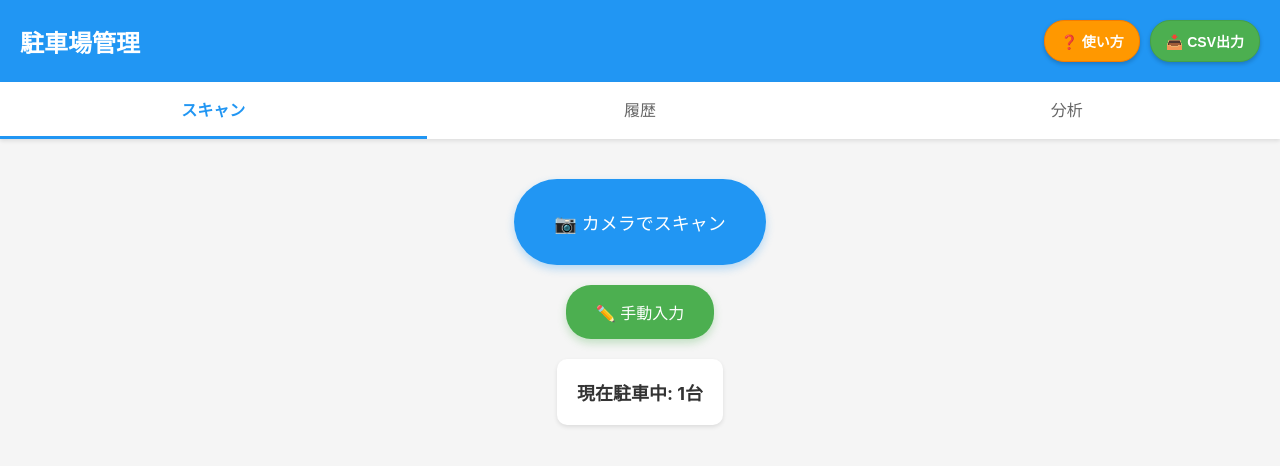
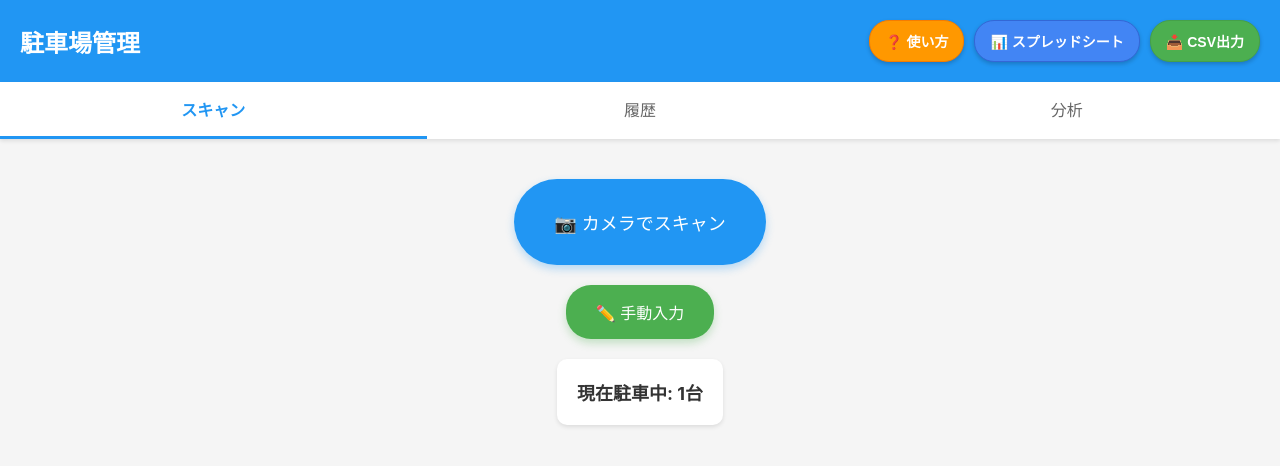
Before and after one commit to Ykuroyy/park-app, a React (Vite) app: page / in a window 1280 px wide. Shown: the top 466 px of the page. Built offline with nearby package versions, Linux system fonts and the light colour scheme.

Commit message:
スキャン性能アップ

```diff
--- a/src/App.css
+++ b/src/App.css
@@ -73,6 +73,32 @@
 }
 
 .guide-button:active {
+  transform: scale(0.95);
+}
+
+.sheets-button {
+  background-color: #4285F4;
+  border: 1px solid #3367D6;
+  color: white;
+  padding: 10px 15px;
+  border-radius: 20px;
+  cursor: pointer;
+  font-size: 14px;
+  font-weight: bold;
+  display: flex;
+  align-items: center;
+  gap: 5px;
+  transition: all 0.2s;
+  box-shadow: 0 2px 4px rgba(0,0,0,0.2);
+}
+
+.sheets-button:hover {
+  background-color: #3367D6;
+  transform: scale(1.05);
+  box-shadow: 0 4px 8px rgba(0,0,0,0.3);
+}
+
+.sheets-button:active {
   transform: scale(0.95);
 }
 
@@ -424,6 +450,11 @@
     font-size: 12px;
   }
 
+  .sheets-button {
+    padding: 8px 10px;
+    font-size: 11px;
+  }
+
   .guide-modal {
     max-height: 70vh;
   }
--- a/src/App.tsx
+++ b/src/App.tsx
@@ -111,6 +111,8 @@ function App() {
     }
 
     try {
+      // UTF-8 BOMを追加して文字化けを防ぐ
+      const BOM = '\uFEFF';
       const csvContent = [
         'ID,車番,入場時刻,退場時刻,滞在時間(分)',
         ...parkingRecords.map(r =>
@@ -122,7 +124,7 @@ function App() {
 
       console.log('CSVコンテンツ:', csvContent);
 
-      const blob = new Blob([csvContent], { type: 'text/csv;charset=utf-8;' });
+      const blob = new Blob([BOM + csvContent], { type: 'text/csv;charset=utf-8;' });
       const link = document.createElement('a');
       const url = URL.createObjectURL(blob);
 
@@ -142,11 +144,70 @@ function App() {
       console.log('CSV出力完了');
 
       // 成功メッセージ（スマホ向けに詳細に）
-      alert('CSVファイルのダウンロードを開始しました。\n\n📱 確認方法:\n• iPhone: ファイルアプリ → ダウンロード\n• Android: ファイルマネージャー → Download\n\n📊 開き方:\n• Googleスプレッドシート\n• Excel\n• Numbers (iOS)');
+      alert('CSVファイルのダウンロードを開始しました。\n\n📱 確認方法:\n• iPhone: ファイルアプリ → ダウンロード\n• Android: ファイルマネージャー → Download\n\n📊 開き方:\n• CSVファイルをタップ → 共有 → Googleスプレッドシート\n• または Numbers/Excel で開く\n\n✅ UTF-8 BOM付きで文字化けを防止済み');
 
     } catch (error) {
       console.error('CSV出力エラー:', error);
       alert('CSVファイルの出力中にエラーが発生しました。');
+    }
+  };
+
+  const exportToGoogleSheets = () => {
+    console.log('Googleスプレッドシート出力開始');
+
+    if (parkingRecords.length === 0) {
+      alert('出力するデータがありません。まず車両を登録してください。');
+      return;
+    }
+
+    try {
+      // TSV形式（タブ区切り）でデータを作成
+      const tsvContent = [
+        'ID\t車番\t入場時刻\t退場時刻\t滞在時間(分)',
+        ...parkingRecords.map(r =>
+          `${r.id}\t${r.plateNumber}\t${new Date(r.entryDate).toLocaleString('ja-JP')}\t${
+            r.exitDate ? new Date(r.exitDate).toLocaleString('ja-JP') : '駐車中'
+          }\t${r.duration || '計算中'}`
+        )
+      ].join('\n');
+
+      console.log('TSVコンテンツ:', tsvContent);
+
+      // クリップボードにコピー
+      if (navigator.clipboard && navigator.clipboard.writeText) {
+        navigator.clipboard.writeText(tsvContent).then(() => {
+          alert('データをクリップボードにコピーしました！\n\n📊 使い方:\n1. Googleスプレッドシートアプリを開く\n2. 新しいシートを作成\n3. セルA1をタップして貼り付け\n4. データが表形式で自動整理されます');
+        }).catch(() => {
+          // フォールバック: 手動コピー用のテキストエリアを表示
+          showCopyDialog(tsvContent);
+        });
+      } else {
+        // クリップボードAPIが使えない場合
+        showCopyDialog(tsvContent);
+      }
+
+    } catch (error) {
+      console.error('Googleスプレッドシート出力エラー:', error);
+      alert('データの出力中にエラーが発生しました。');
+    }
+  };
+
+  const showCopyDialog = (content: string) => {
+    const textarea = document.createElement('textarea');
+    textarea.value = content;
+    textarea.style.position = 'fixed';
+    textarea.style.left = '-9999px';
+    textarea.style.top = '-9999px';
+    document.body.appendChild(textarea);
+    textarea.select();
+
+    try {
+      document.execCommand('copy');
+      document.body.removeChild(textarea);
+      alert('データをクリップボードにコピーしました！\n\n📊 使い方:\n1. Googleスプレッドシートアプリを開く\n2. 新しいシートを作成\n3. セルA1をタップして貼り付け\n4. データが表形式で自動整理されます');
+    } catch (err) {
+      document.body.removeChild(textarea);
+      alert('コピーに失敗しました。手動でCSV出力をご利用ください。');
     }
   };
 
@@ -223,6 +284,9 @@ function App() {
         <div className="header-buttons">
           <button onClick={() => setShowGuide(true)} className="guide-button">
             ❓ 使い方
+          </button>
+          <button onClick={exportToGoogleSheets} className="sheets-button">
+            📊 スプレッドシート
           </button>
           <button onClick={exportToCSV} className="export-button">
             📥 CSV出力
--- a/src/components/CameraCapture.tsx
+++ b/src/components/CameraCapture.tsx
@@ -81,19 +81,41 @@ const CameraCapture: React.FC<CameraCaptureProps> = ({ onPlateDetected, onClose
       return;
     }
 
-    // キャンバスのサイズをビデオに合わせる
-    canvas.width = video.videoWidth || 640;
-    canvas.height = video.videoHeight || 480;
+    // キャンバスのサイズをビデオに合わせる（高解像度で処理）
+    const scale = 2; // 解像度を2倍に
+    canvas.width = (video.videoWidth || 640) * scale;
+    canvas.height = (video.videoHeight || 480) * scale;
 
     console.log('キャンバスサイズ:', canvas.width, 'x', canvas.height);
 
-    // ビデオフレームをキャンバスに描画
-    ctx.drawImage(video, 0, 0, canvas.width, canvas.height);
+    // ビデオフレームをキャンバスに描画（高解像度）
+    ctx.scale(scale, scale);
+    ctx.drawImage(video, 0, 0, canvas.width / scale, canvas.height / scale);
+
+    // 画像の前処理でコントラストを向上
+    const imageData = ctx.getImageData(0, 0, canvas.width, canvas.height);
+    const data = imageData.data;
+
+    // コントラストとシャープネスを向上
+    for (let i = 0; i < data.length; i += 4) {
+      // グレースケール変換
+      const gray = data[i] * 0.299 + data[i + 1] * 0.587 + data[i + 2] * 0.114;
+
+      // コントラスト強化
+      const enhanced = ((gray - 128) * 1.5) + 128;
+      const final = Math.max(0, Math.min(255, enhanced));
+
+      data[i] = final;     // R
+      data[i + 1] = final; // G
+      data[i + 2] = final; // B
+    }
+
+    ctx.putImageData(imageData, 0, 0);
 
     // 撮影した画像を保存して画面を静止
-    const imageData = canvas.toDataURL('image/jpeg', 0.8);
-    setCapturedImage(imageData);
-    console.log('撮影した画像データ:', imageData.substring(0, 100) + '...');
+    const capturedImageData = canvas.toDataURL('image/jpeg', 0.8);
+    setCapturedImage(capturedImageData);
+    console.log('撮影した画像データ:', capturedImageData.substring(0, 100) + '...');
 
     try {
       // Tesseract.jsでOCR実行
@@ -109,7 +131,10 @@ const CameraCapture: React.FC<CameraCaptureProps> = ({ onPlateDetected, onClose
         },
         // OCRの精度を向上させるオプション
         oem: '1', // LSTM OCRエンジンを使用
-        psm: '6', // 単一のブロックテキストとして処理
+        psm: '8', // 単語として処理（ナンバープレート用に最適化）
+        // 追加の精度向上設定
+        preserve_interword_spaces: '1',
+        tessedit_char_whitelist: '0123456789ABCDEFGHIJKLMNOPQRSTUVWXYZあいうえおかきくけこさしすせそたちつてとなにぬねのはひふへほまみむめもやゆよらりるれろわをん品川新宿渋谷世田谷練馬板橋足立葛飾江戸川台東墨田荒川北豊島中野杉並目黒大田港千代田中央文京江東横浜川崎相模厚木藤沢茅ヶ崎平塚小田原',
       });
 
       console.log('OCR完了:', result);
@@ -118,8 +143,8 @@ const CameraCapture: React.FC<CameraCaptureProps> = ({ onPlateDetected, onClose
       console.log('信頼度:', result.data.confidence);
 
       // 空または低信頼度の場合の処理
-      if (!detectedText || result.data.confidence < 30) {
-        setError(`テキストが検出されませんでした。(信頼度: ${Math.round(result.data.confidence)}%)\n明るい場所でナンバープレートを明確に撮影してください。`);
+      if (!detectedText || result.data.confidence < 25) {
+        setError(`テキストが検出されませんでした。(信頼度: ${Math.round(result.data.confidence)}%)\n明るい場所でナンバープレートを明確に撮影してください。\n\n💡 コツ:\n・プレートが水平になるように\n・文字がはっきり見えるまで近づく\n・影がかからないように`);
         setIsProcessing(false);
         return;
       }
```
